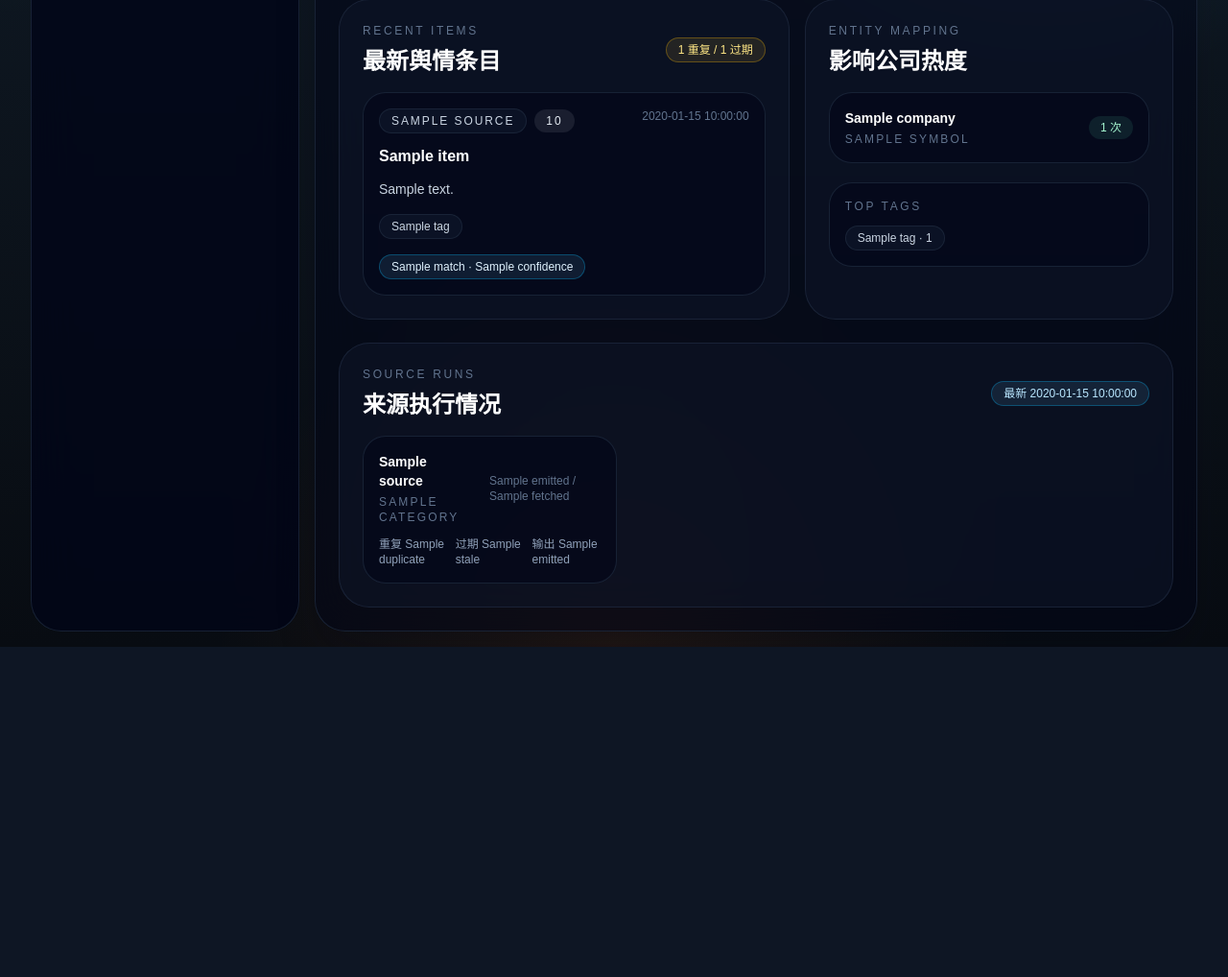
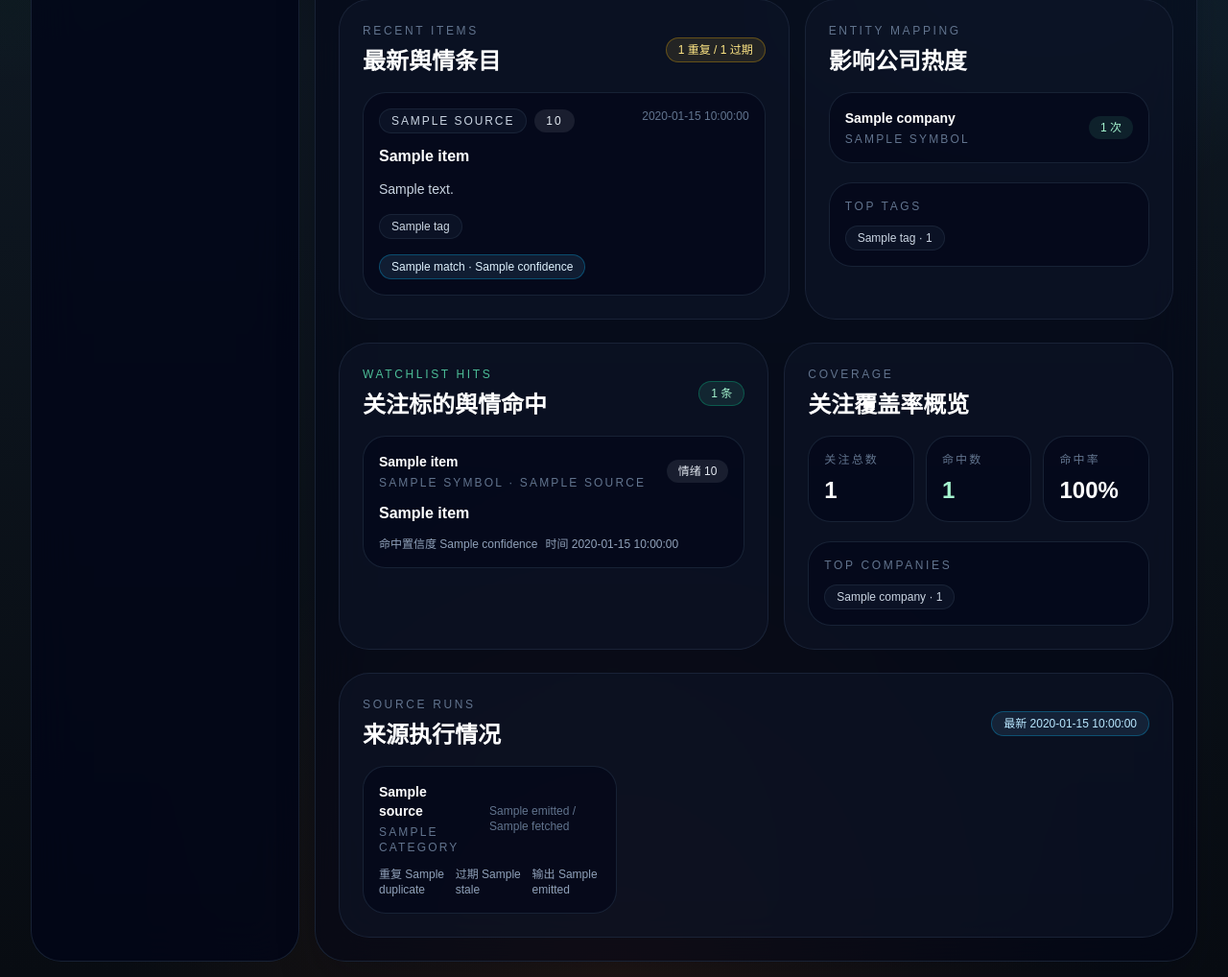
Before and after one commit to kvnZero/ai-trader, a Flask app: template app/templates/sentiment.html in a window 1280 px wide. Shown: the part 460-1478 px from the top of the page at 96% size. Before the commit the page ends 1134 px from the top, so only its background shows below. Run offline with Flask 3, Linux system fonts and the light colour scheme; the template is opened without the code that fills it: most values are stand-ins (such as "Sample title", 1, 10 or a date in 2020); style sheets or scripts are compiled from the project's sources.

Commit message:
show sentiment watchlist coverage

```diff
--- a/app/templates/sentiment.html
+++ b/app/templates/sentiment.html
@@ -125,6 +125,81 @@
       </article>
     </section>
 
+    <section class="grid gap-4 xl:grid-cols-[1.05fr_0.95fr]">
+      <article class="rounded-[2rem] border border-slate-800/80 bg-slate-900/55 p-6">
+        <div class="flex items-center justify-between gap-4">
+          <div>
+            <p class="text-xs uppercase tracking-[0.22em] text-emerald-300/80">Watchlist Hits</p>
+            <h3 class="mt-2 text-2xl font-semibold text-white">关注标的舆情命中</h3>
+          </div>
+          <span class="rounded-full border border-emerald-400/30 bg-emerald-300/10 px-3 py-1 text-xs font-medium text-emerald-200">
+            {{ workspace.watchlist_hit_count }} 条
+          </span>
+        </div>
+
+        <div class="mt-4 space-y-3">
+          {% for item in workspace.watchlist_hits %}
+            <article class="rounded-3xl border border-slate-800/80 bg-slate-950/60 p-4">
+              <div class="flex items-center justify-between gap-4">
+                <div>
+                  <p class="text-sm font-semibold text-white">{{ item.name }}</p>
+                  <p class="mt-1 text-xs uppercase tracking-[0.18em] text-slate-500">{{ item.symbol }} · {{ item.source }}</p>
+                </div>
+                <span class="rounded-full {% if item.score.startswith('+') %}bg-emerald-300/15 text-emerald-200{% elif item.score.startswith('-') %}bg-rose-300/15 text-rose-200{% else %}bg-slate-300/10 text-slate-200{% endif %} px-3 py-1 text-xs font-medium">
+                  情绪 {{ item.score }}
+                </span>
+              </div>
+              <h4 class="mt-3 text-base font-semibold text-white">{{ item.title }}</h4>
+              <div class="mt-3 flex flex-wrap items-center gap-2 text-xs text-slate-400">
+                <span>命中置信度 {{ item.confidence }}</span>
+                <span>时间 {{ item.published_at }}</span>
+              </div>
+            </article>
+          {% else %}
+            <div class="rounded-3xl border border-slate-800/80 bg-slate-950/60 p-4 text-sm text-slate-400">
+              当前没有命中关注标的的舆情。
+            </div>
+          {% endfor %}
+        </div>
+      </article>
+
+      <article class="rounded-[2rem] border border-slate-800/80 bg-slate-900/55 p-6">
+        <p class="text-xs uppercase tracking-[0.22em] text-slate-500">Coverage</p>
+        <h3 class="mt-2 text-2xl font-semibold text-white">关注覆盖率概览</h3>
+        <div class="mt-4 grid gap-3 sm:grid-cols-3">
+          <div class="rounded-3xl border border-slate-800/80 bg-slate-950/60 p-4">
+            <p class="text-xs uppercase tracking-[0.18em] text-slate-500">关注总数</p>
+            <p class="mt-2 text-2xl font-semibold text-white">{{ workspace.watchlist_count }}</p>
+          </div>
+          <div class="rounded-3xl border border-slate-800/80 bg-slate-950/60 p-4">
+            <p class="text-xs uppercase tracking-[0.18em] text-slate-500">命中数</p>
+            <p class="mt-2 text-2xl font-semibold text-emerald-200">{{ workspace.watchlist_hit_count }}</p>
+          </div>
+          <div class="rounded-3xl border border-slate-800/80 bg-slate-950/60 p-4">
+            <p class="text-xs uppercase tracking-[0.18em] text-slate-500">命中率</p>
+            <p class="mt-2 text-2xl font-semibold text-white">
+              {% if workspace.total_items > 0 %}
+                {{ "%.0f"|format((workspace.watchlist_hit_count / workspace.total_items) * 100) }}%
+              {% else %}
+                --
+              {% endif %}
+            </p>
+          </div>
+        </div>
+
+        <div class="mt-5 rounded-3xl border border-slate-800/80 bg-slate-950/60 p-4">
+          <p class="text-xs uppercase tracking-[0.22em] text-slate-500">Top Companies</p>
+          <div class="mt-3 flex flex-wrap gap-2">
+            {% for company in workspace.top_companies %}
+              <span class="rounded-full border border-slate-800/80 bg-slate-900/70 px-3 py-1 text-xs text-slate-300">{{ company.name }} · {{ company.count }}</span>
+            {% else %}
+              <span class="text-sm text-slate-400">暂无稳定映射到公司的舆情项。</span>
+            {% endfor %}
+          </div>
+        </div>
+      </article>
+    </section>
+
     <section class="rounded-[2rem] border border-slate-800/80 bg-slate-900/55 p-6">
       <div class="flex items-center justify-between gap-4">
         <div>
```
Also changed, not shown: app/routes.py (+64 -3 lines).
